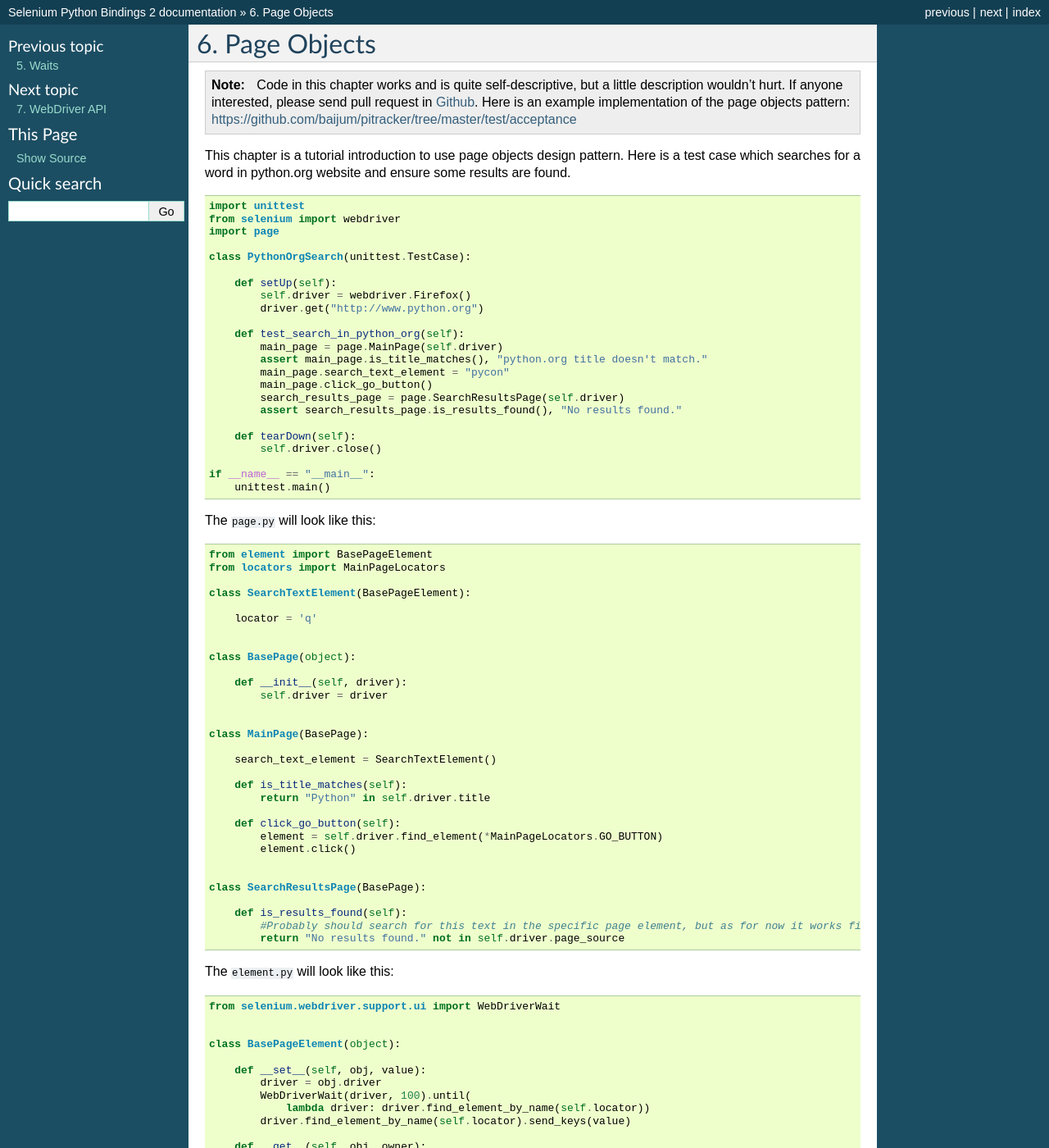
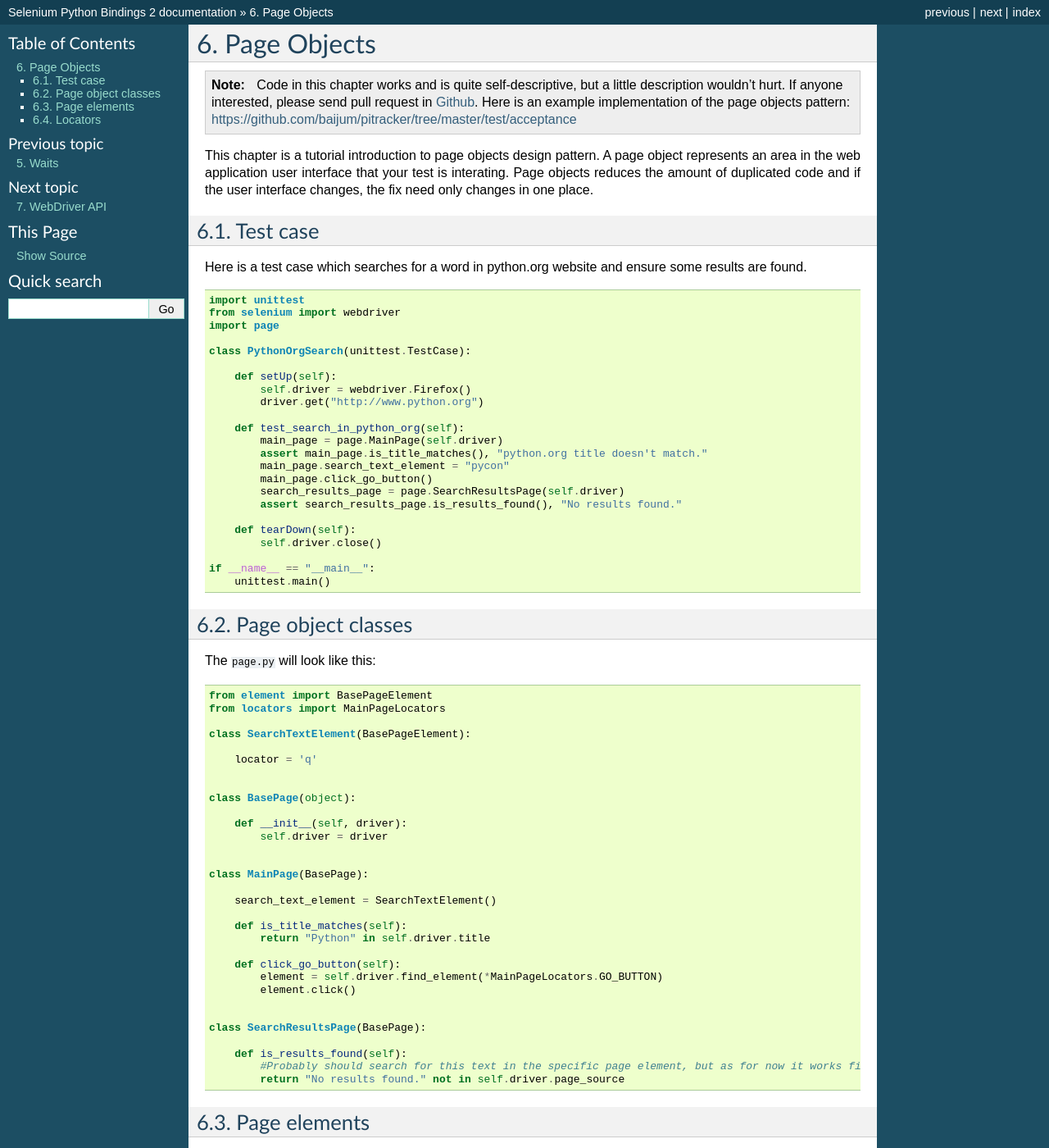
Before and after one commit to baijum/selenium-python, a Sphinx documentation site: the page built from source/page-objects.rst, in a window 1280 px wide and 1400 px high. Shown: the whole window at 82% size. Built offline with Sphinx 7.4.7, drawn with Linux system fonts in a browser that asks for light colours.

Commit message:
expand introduction and add sections

```diff
--- a/source/page-objects.rst
+++ b/source/page-objects.rst
@@ -5,15 +5,24 @@ Page Objects
 
 .. note::
 
-   Code in this chapter works and is quite self-descriptive, but a little description wouldn't hurt.
-   If anyone interested, please send pull request in
-   `Github <https://github.com/baijum/selenium-python>`_.  Here is an
-   example implementation of the page objects pattern:
+   Code in this chapter works and is quite self-descriptive, but a
+   little description wouldn't hurt.  If anyone interested, please
+   send pull request in `Github
+   <https://github.com/baijum/selenium-python>`_.  Here is an example
+   implementation of the page objects pattern:
    https://github.com/baijum/pitracker/tree/master/test/acceptance
 
-This chapter is a tutorial introduction to use page objects design
-pattern.  Here is a test case which searches for a word in python.org
-website and ensure some results are found.
+This chapter is a tutorial introduction to page objects design
+pattern.  A page object represents an area in the web application user
+interface that your test is interating.  Page objects reduces the
+amount of duplicated code and if the user interface changes, the fix
+need only changes in one place.
+
+Test case
+~~~~~~~~~
+
+Here is a test case which searches for a word in python.org website
+and ensure some results are found.
 
 ::
 
@@ -40,6 +49,9 @@ website and ensure some results are found.
 
   if __name__ == "__main__":
       unittest.main()
+
+Page object classes
+~~~~~~~~~~~~~~~~~~~
 
 The ``page.py`` will look like this::
 
@@ -75,6 +87,9 @@ The ``page.py`` will look like this::
           #Probably should search for this text in the specific page element, but as for now it works fine
           return "No results found." not in self.driver.page_source
 
+Page elements
+~~~~~~~~~~~~~
+
 The ``element.py`` will look like this::
 
   from selenium.webdriver.support.ui import WebDriverWait
@@ -95,6 +110,9 @@ The ``element.py`` will look like this::
           element = driver.find_element_by_name(self.locator)
           return element.get_attribute("value")
 
+Locators
+~~~~~~~~
+
 The ``locators.py`` will look like this::
 
   from selenium.webdriver.common.by import By
```
